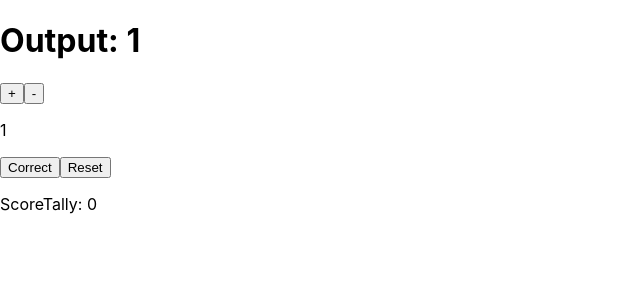
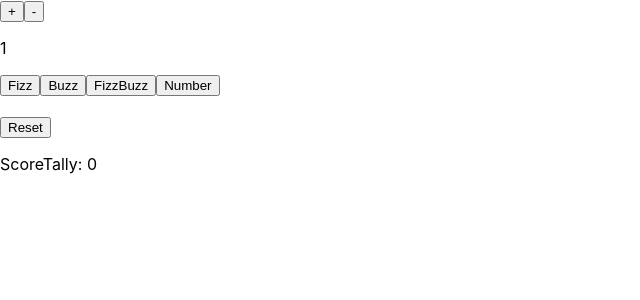
Before and after one commit to AlexanderSeton/React_FizzBuzz, a React (Create React App) app: page / in a window 1280 px wide. Shown: the top 300 px of the page, without its empty margins (0-640 px from the left). Built offline with nearby package versions, Linux system fonts and the light colour scheme.

Commit message:
Gamified the app

```diff
--- a/src/App.js
+++ b/src/App.js
@@ -17,9 +17,16 @@ function App() {
     }
   }
 
-  const handleAddingScore = () => {
-    setScore(score + 1);
-  };
+  // const handleAddingScore = () => {
+  //   setScore(score + 1);
+  // };
+
+  const calculateScore = (event) => {
+    const answer = event.target.value;
+    if (output == answer){
+      setScore(score + 1);
+    }
+  }
 
   const handleReset = () => {
     setScore(0);
@@ -29,7 +36,7 @@ function App() {
   useEffect(() => {
     console.log("Trigger")
     if (number % 3 === 0 && number % 5 === 0){
-      setOutput("Fizzbuzz");
+      setOutput("FizzBuzz");
     } else if (number % 3 === 0) {
       setOutput("Fizz");
     } else if (number % 5 === 0) {
@@ -41,12 +48,18 @@ function App() {
 
   return (
     <div>
-      <h1>Output: {output}</h1>
+      {/* <h1>Output: {output}</h1> */}
       <button onClick={handleAdding}>+</button>
       <button onClick={handleMinus}>-</button>
 
       <p>{number}</p>
-      <button onClick={handleAddingScore}>Correct</button>
+      {/* <button onClick={handleAddingScore}>Correct</button> */}
+      <button value="Fizz" onClick={calculateScore}>Fizz</button>
+      <button value="Buzz" onClick={calculateScore}>Buzz</button>
+      <button value="FizzBuzz" onClick={calculateScore}>FizzBuzz</button>
+      <button value={number} onClick={calculateScore}>Number</button>
+      <br />
+      <br />
       <button onClick={handleReset}>Reset</button>
 
       <p>ScoreTally: {score}</p>
```
